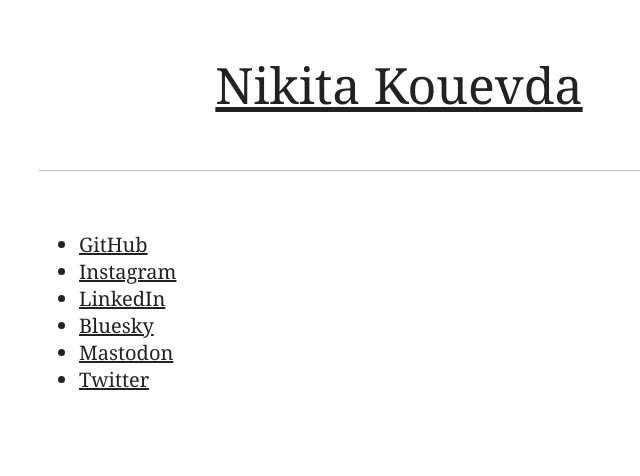
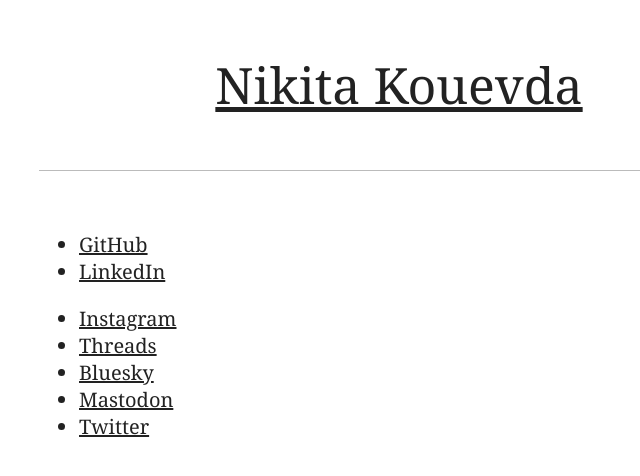
Before and after one commit to nkouevda/nkouevda.github.io, a Jekyll site: the page built from index.md, in a window 1280 px wide. Shown: the top 476 px of the page, without its empty margins (241-881 px from the left). Built offline with Jekyll 4.4.1, drawn with Linux system fonts in a browser that asks for light colours.

Commit message:
Add threads

```diff
--- a/index.md
+++ b/index.md
@@ -3,8 +3,10 @@ layout: post
 ---
 
 - [GitHub](https://github.com/nkouevda)
+- [LinkedIn](https://www.linkedin.com/in/nkouevda/)
+
 - [Instagram](https://www.instagram.com/nkouevda/)
-- [LinkedIn](https://www.linkedin.com/in/nkouevda/)
+- [Threads](https://www.threads.net/@nkouevda)
 - [Bluesky](https://bsky.app/profile/nkouevda.com)
 - <a href="https://macaw.social/@nkouevda" rel="me">Mastodon</a>
 - [Twitter](https://twitter.com/nkouevda)
```
